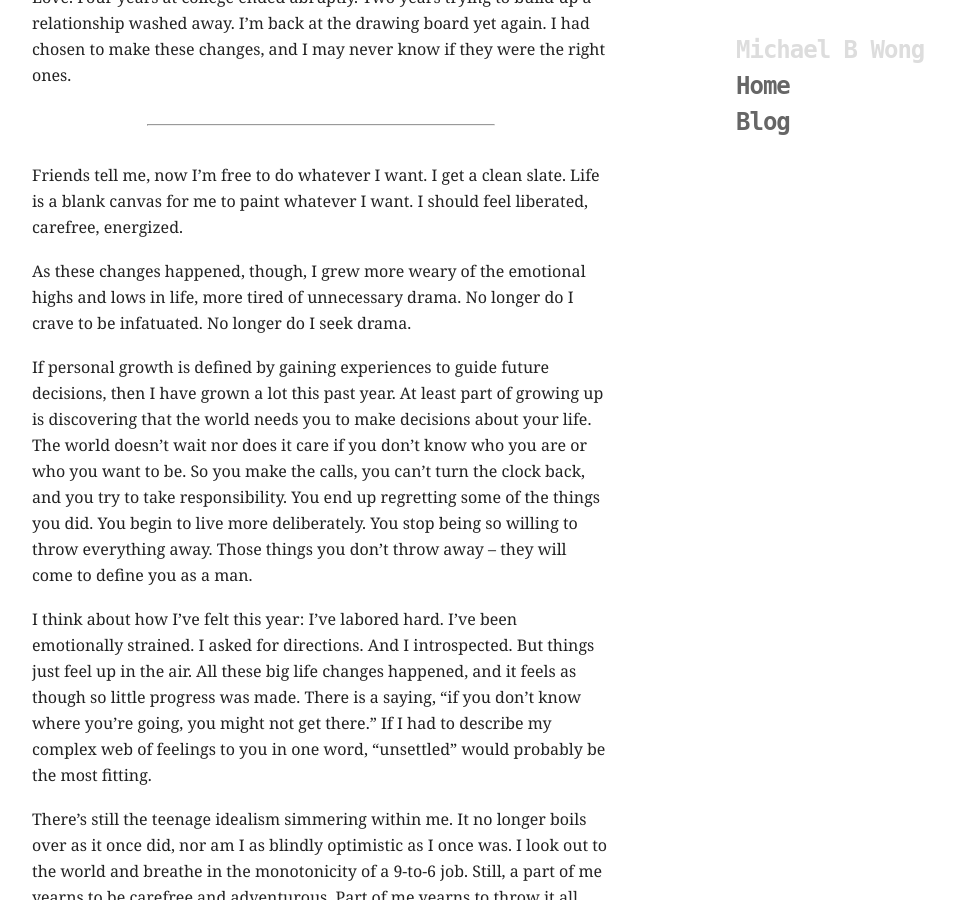
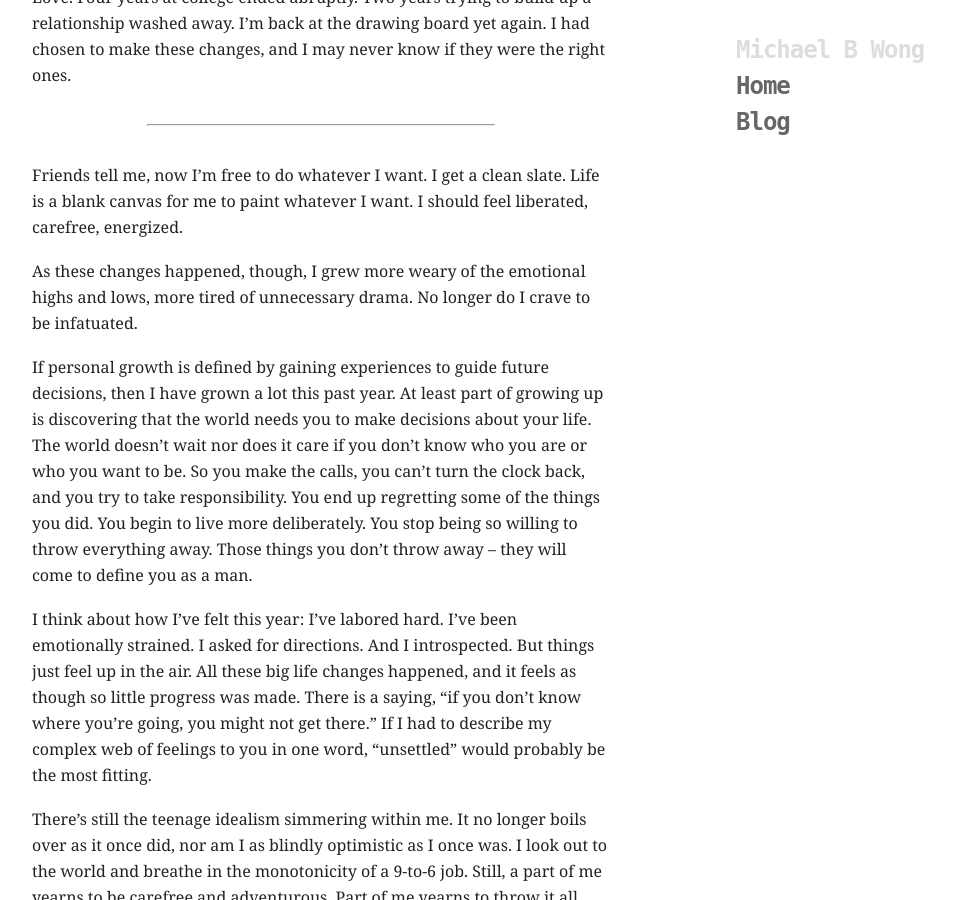
Before and after one commit to mbwong/mbwong.github.com, a Jekyll site: the page built from _posts/2012-11-11-turning-23.md, in a window 1280 px wide and 900 px high, scrolled down 830 px. Shown: the whole window, without its empty margins (160-1115 px from the left). Built offline with Jekyll 4.4.1, drawn with Linux system fonts in a browser that asks for light colours.

Commit message:
Update _posts/2012-11-11-turning-23.md

```diff
--- a/_posts/2012-11-11-turning-23.md
+++ b/_posts/2012-11-11-turning-23.md
@@ -24,7 +24,7 @@ So everything I had been used to changed this year. Career plans. Friends. Love.
 
 Friends tell me, now I'm free to do whatever I want. I get a clean slate. Life is a blank canvas for me to paint whatever I want. I should feel liberated, carefree, energized.
 
-As these changes happened, though, I grew more weary of the emotional highs and lows in life, more tired of unnecessary drama. No longer do I crave to be infatuated. No longer do I seek drama.
+As these changes happened, though, I grew more weary of the emotional highs and lows, more tired of unnecessary drama. No longer do I crave to be infatuated.
 
 If personal growth is defined by gaining experiences to guide future decisions, then I have grown a lot this past year. At least part of growing up is discovering that the world needs you to make decisions about your life. The world doesn't wait nor does it care if you don't know who you are or who you want to be. So you make the calls, you can't turn the clock back, and you try to take responsibility. You end up regretting some of the things you did. You begin to live more deliberately. You stop being so willing to throw everything away. Those things you don't throw away -- they will come to define you as a man.
 
```
